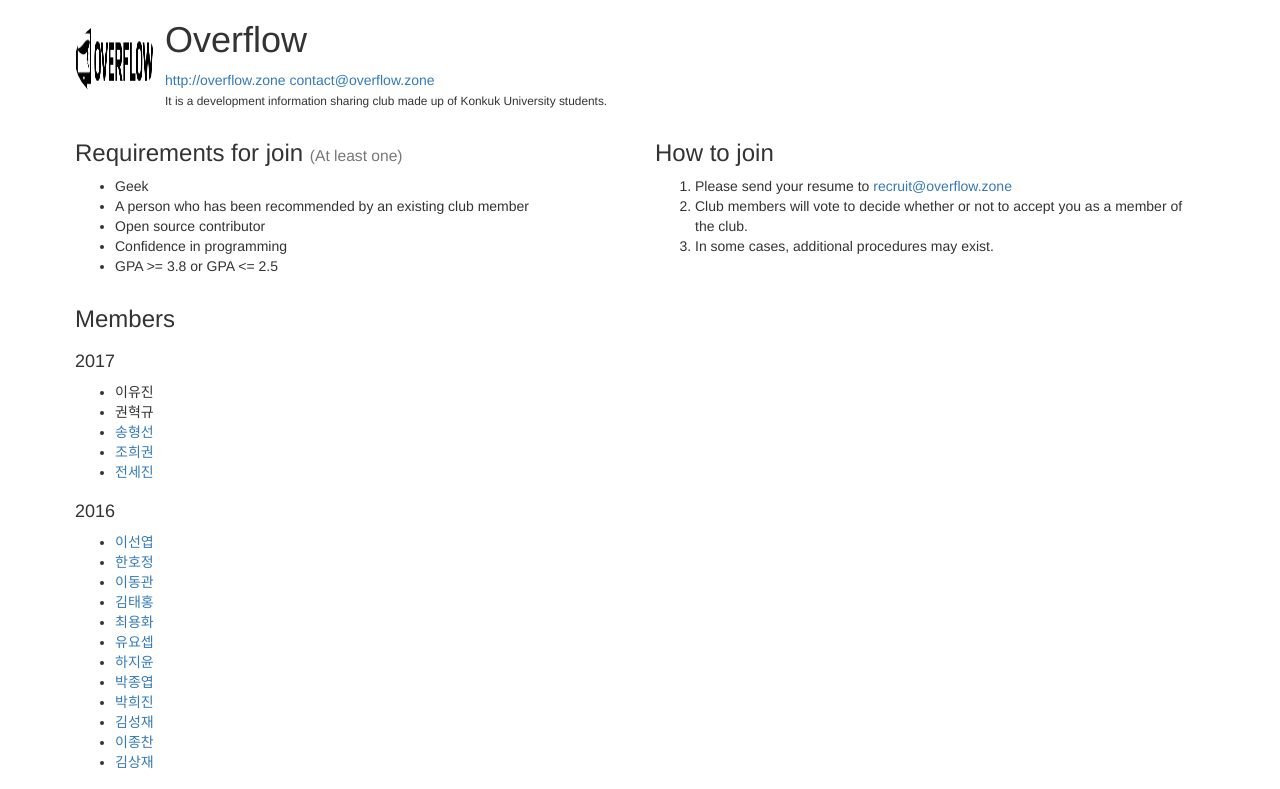
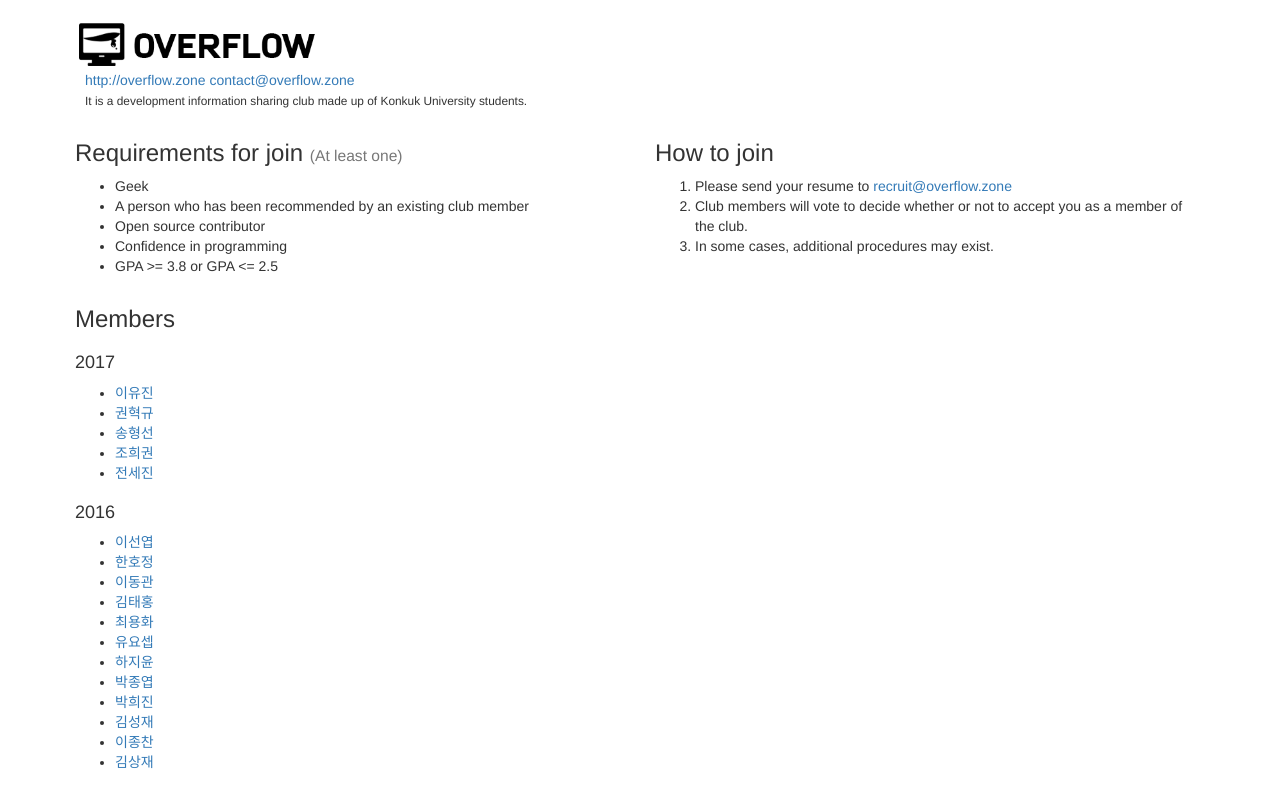
Before and after one commit to overflow-zone/overflow-zone.github.io, a plain HTML site: page index.html in a window 1280 px wide. Shown: the top 789 px of the page. Drawn offline with nearby package versions, Linux system fonts and the light colour scheme.

Commit message:
Update index.html

```diff
--- a/index.html
+++ b/index.html
@@ -13,11 +13,10 @@
 <div class="container" style="padding: 20px">
     <div class="row">
         <div class="col-md-12">
-            <div style="display: inline-block; float: left">
-                <img src="overflow-logo.png" class="img-circle" width="80" height="80">
+            <div>
+                <img src="overflow-logo.png" width="245" height="50">
             </div>
             <div style="display: inline-block; padding-left: 10px;">
-                <h1 style="margin-top: 0">Overflow</h1>
                 <a href="http://overflow.zone">http://overflow.zone</a>
                 <a href="mailto:contact@overflow.zone">contact@overflow.zone</a>
                 <p><small>It is a development information sharing club made up of Konkuk University students.</small></p>
@@ -50,8 +49,8 @@
         <div class="col-md-12">
             <h4>2017</h4>
             <ul>
-                <li>이유진</li>
-                <li>권혁규</li>
+                <li><a href="https://www.facebook.com/profile.php?id=100015144933780" target="_blank">이유진</a></li>
+                <li><a href="https://www.facebook.com/khkkoj" target="_blank">권혁규</a></li>
                 <li><a href="https://www.facebook.com/hssongng" target="_blank">송형선</a></li>
                 <li><a href="https://www.facebook.com/huigwon.cho" target="_blank">조희권</a></li>
                 <li><a href="https://www.facebook.com/jinaidy" target="_blank">전세진</a></li>
```
